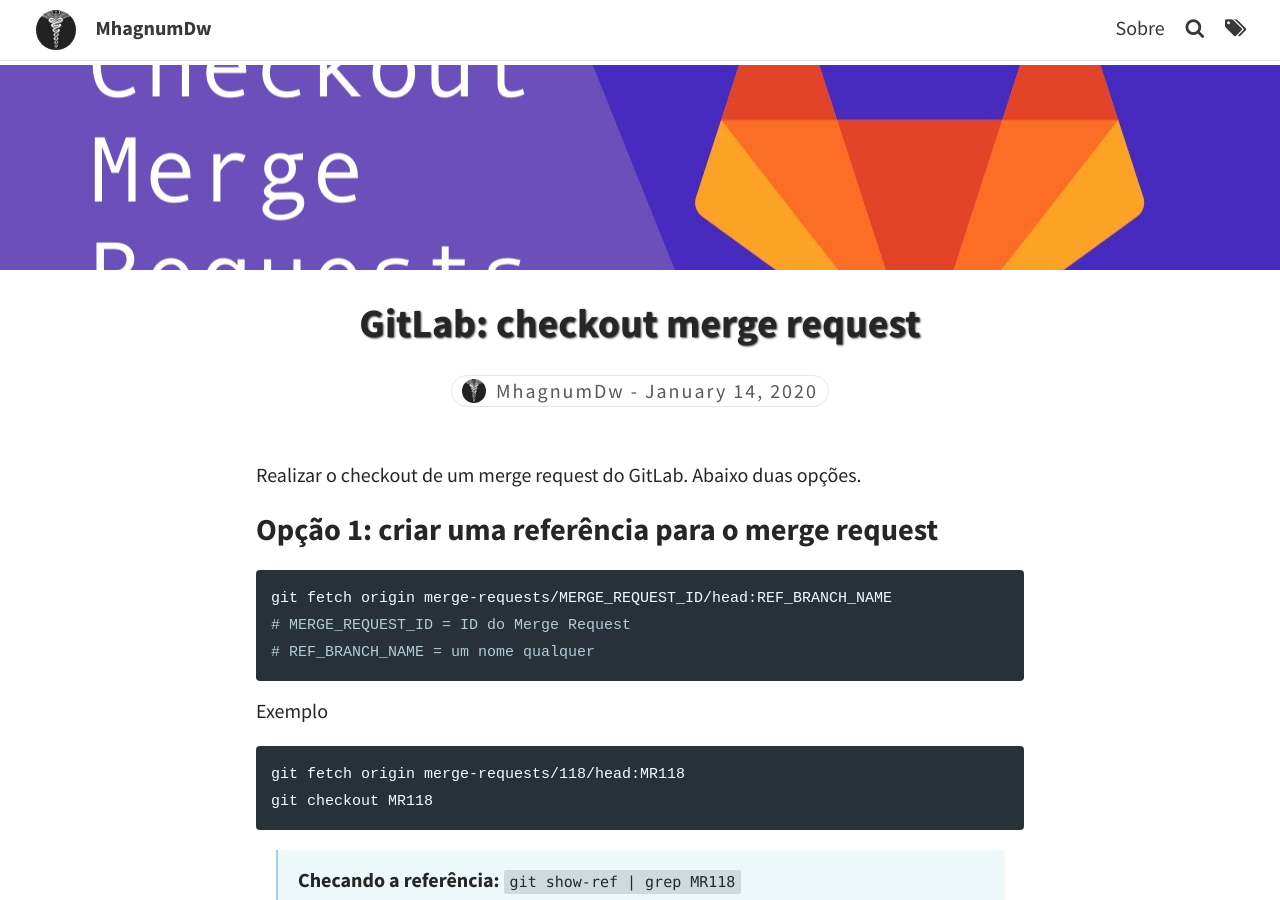
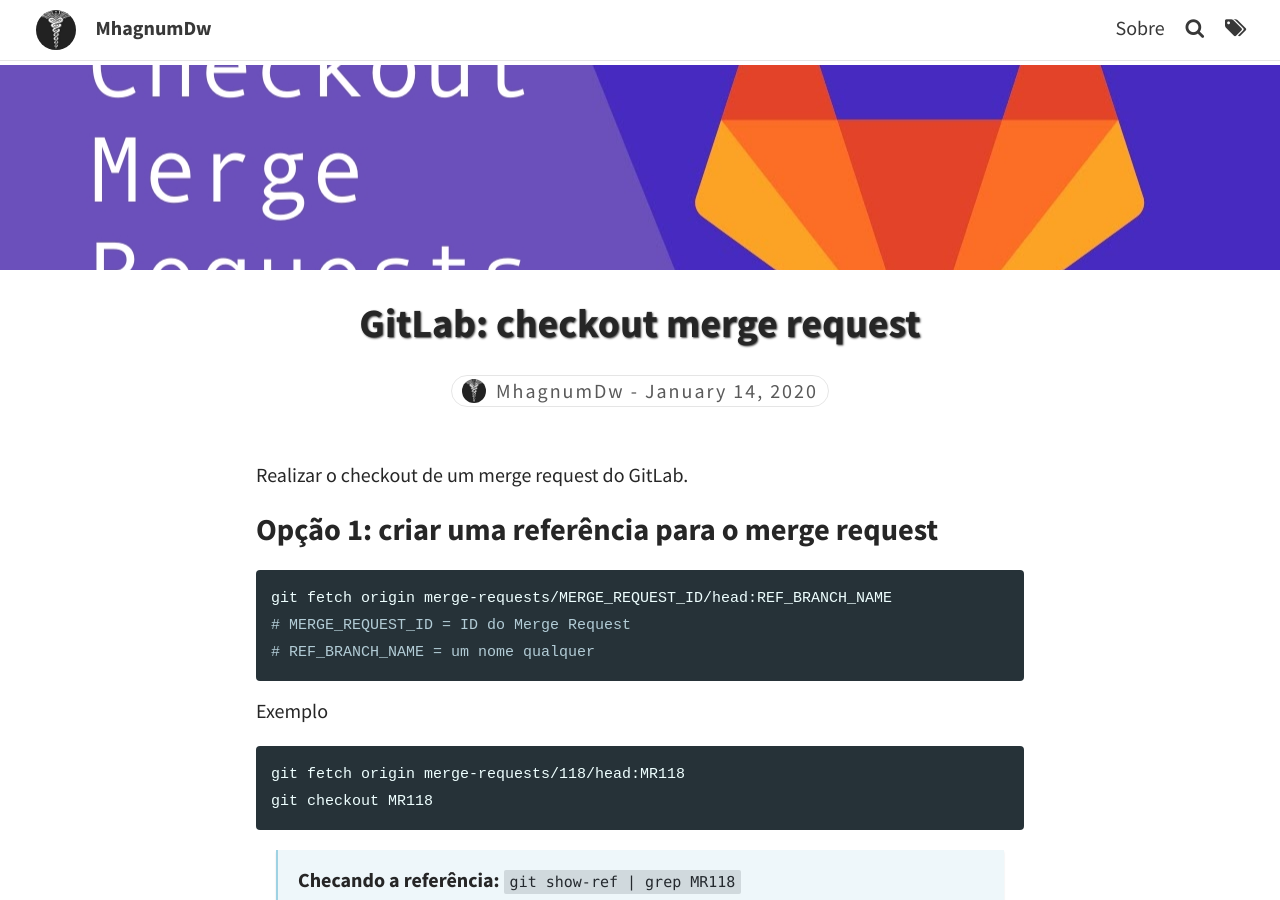
Before and after one commit to mhagnumdw/mhagnumdw.github.io, a Jekyll site: the page built from _posts/2020-01-14-gitlab-checkout-merge-request.md, in a window 1280 px wide and 900 px high. Built offline with Jekyll 4.4.1, drawn with Linux system fonts in a browser that asks for light colours; comment, search, counter and statistics services are not loaded.

Commit message:
Pequena correção

```diff
--- a/_posts/2020-01-14-gitlab-checkout-merge-request.md
+++ b/_posts/2020-01-14-gitlab-checkout-merge-request.md
@@ -13,7 +13,9 @@ feature-img: "assets/img/posts/gitlab-checkout-merge-request/banner.jpg"
 thumbnail: "assets/img/posts/gitlab-checkout-merge-request/banner.jpg"
 ---
 
-Realizar o checkout de um merge request do GitLab. Abaixo duas opções.
+Realizar o checkout de um merge request do GitLab.
+
+<!--more-->
 
 ## Opção 1: criar uma referência para o merge request
 
```
